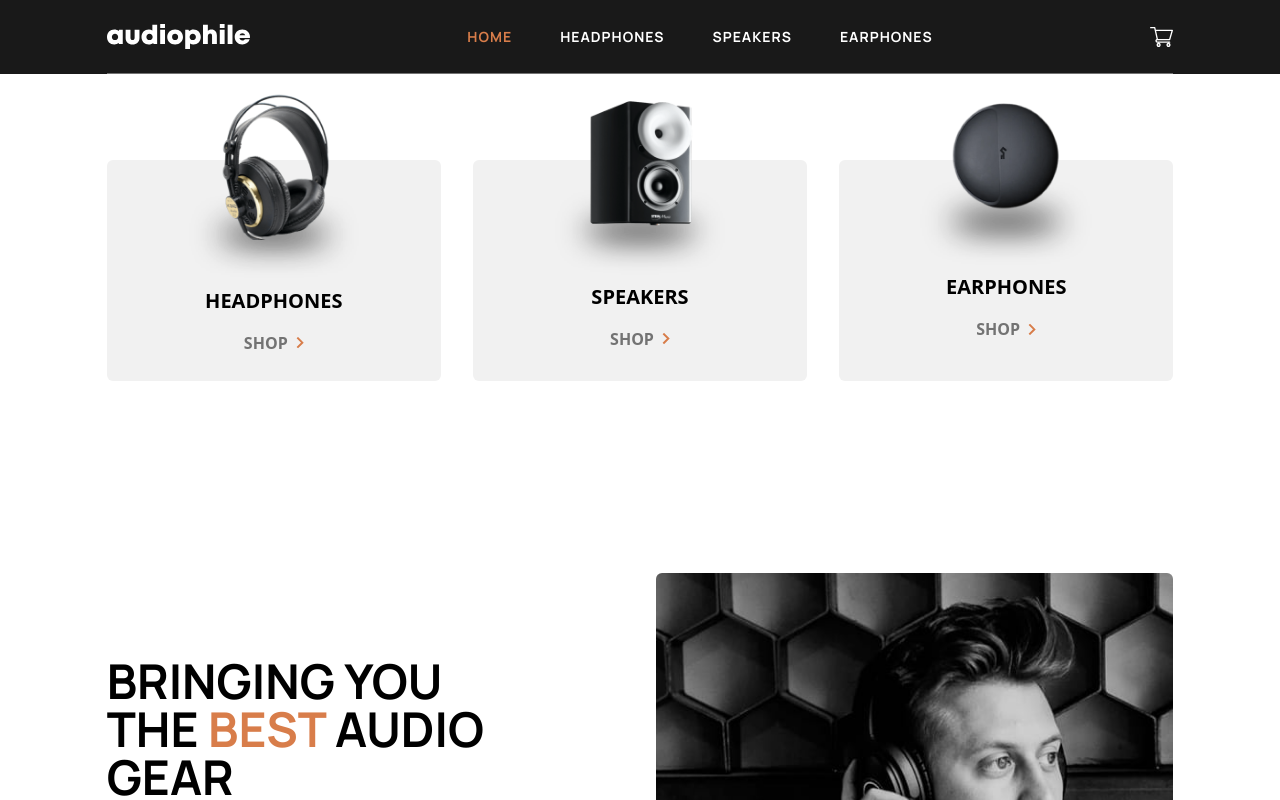
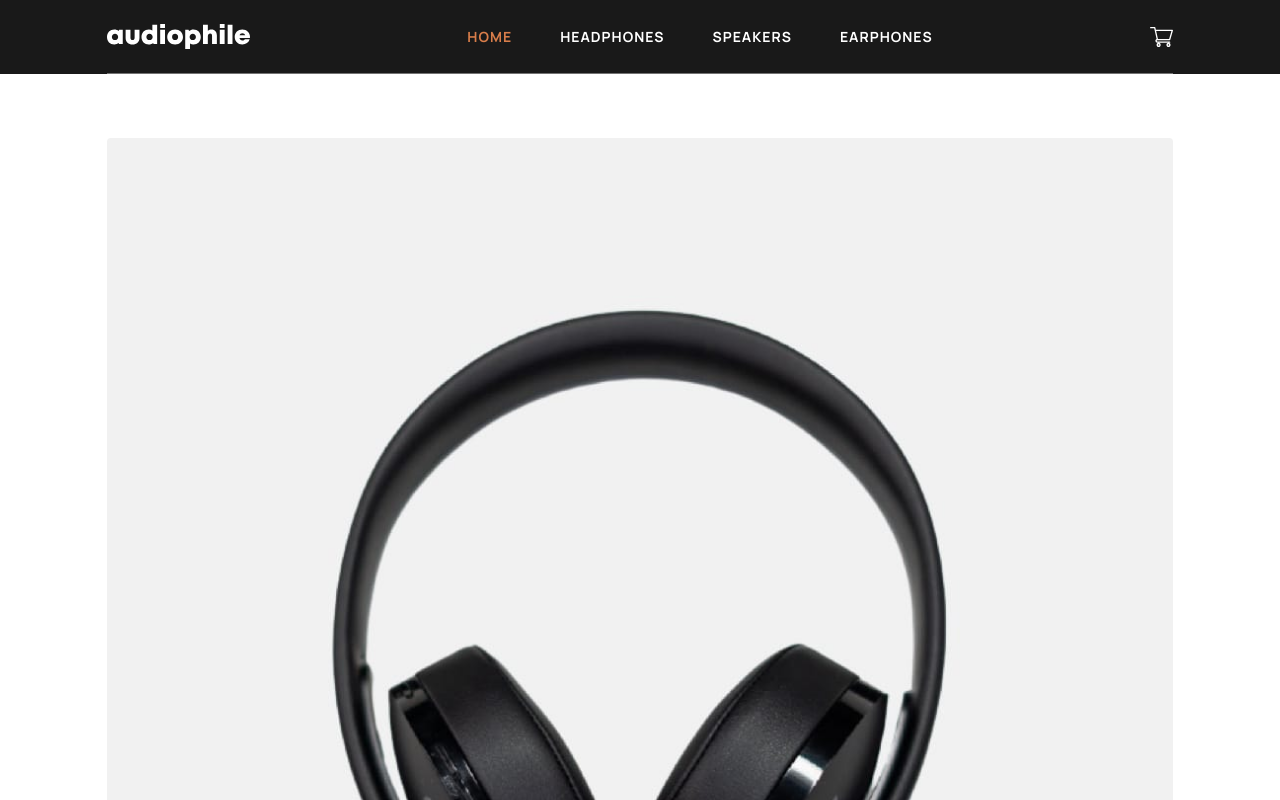
Before and after one commit to thomasthuynh/audiophile-ecommerce-website, a React (Vite) app: page /headphones in a window 1280 px wide. Shown: the top 800 px of the page. Built offline with nearby package versions, Linux system fonts and the light colour scheme.

Commit message:
Added product data to assets. Completed base styling for product model card

```diff
--- a/src/App.tsx
+++ b/src/App.tsx
@@ -5,7 +5,7 @@ import { SelectedPage } from "./types";
 import Nav from "./components/Nav";
 import Footer from "./components/Footer";
 import Home from "./pages/Home";
-import ProductListing from "./pages/ProductListing";
+import ProductModels from "./pages/ProductModels";
 
 
 function App() {
@@ -39,7 +39,7 @@ function App() {
       />
       <Routes>
         <Route path="/home" element={<Home />} />
-        <Route path="/headphones" element={<ProductListing />}/>
+        <Route path="/headphones" element={<ProductModels />}/>
       </Routes>
       <Footer selectedPage={selectedPage} setSelectedPage={setSelectedPage} />
     </div>
--- /dev/null
+++ b/src/assets/data.ts
@@ -0,0 +1,123 @@
+import { Product } from "../types";
+
+export const headphones: Product[] = [
+  {
+    id: 1,
+    slug: "xx99-mark-two-headphones",
+    name: "XX99 Mark II Headphones",
+    image: {
+      mobile: new URL(
+        "./product-xx99-mark-two-headphones/mobile/image-product.jpg",
+        import.meta.url,
+      ).href,
+      tablet: new URL(
+        "./product-xx99-mark-two-headphones/tablet/image-product.jpg",
+        import.meta.url,
+      ).href,
+      desktop: new URL(
+        "./product-xx99-mark-two-headphones/desktop/image-product.jpg",
+        import.meta.url,
+      ).href,
+    },
+    category: "headphones",
+    categoryImage: {
+      mobile: new URL(
+        "./product-xx99-mark-two-headphones/mobile/image-category-page-preview.jpg",
+        import.meta.url,
+      ).href,
+      tablet: new URL(
+        "./product-xx99-mark-two-headphones/tablet/image-category-page-preview.jpg",
+        import.meta.url,
+      ).href,
+      desktop: new URL(
+        "./product-xx99-mark-two-headphones/desktop/image-category-page-preview.jpg",
+        import.meta.url,
+      ).href,
+    },
+    new: true,
+    price: 2999,
+    description:
+      "The new XX99 Mark II headphones is the pinnacle of pristine audio. It redefines your premium headphone experience by reproducing the balanced depth and precision of studio-quality sound.",
+    features:
+      "Featuring a genuine leather head strap and premium earcups, these headphones deliver superior comfort for those who like to enjoy endless listening. It includes intuitive controls designed for any situation. Whether you’re taking a business call or just in your own personal space, the auto on/off and pause features ensure that you’ll never miss a beat.\n\nThe advanced Active Noise Cancellation with built-in equalizer allow you to experience your audio world on your terms. It lets you enjoy your audio in peace, but quickly interact with your surroundings when you need to. Combined with Bluetooth 5. 0 compliant connectivity and 17 hour battery life, the XX99 Mark II headphones gives you superior sound, cutting-edge technology, and a modern design aesthetic.",
+    includes: [
+      {
+        quantity: 1,
+        item: "Headphone unit",
+      },
+      {
+        quantity: 2,
+        item: "Replacement earcups",
+      },
+      {
+        quantity: 1,
+        item: "User manual",
+      },
+      {
+        quantity: 1,
+        item: "3.5mm 5m audio cable",
+      },
+      {
+        quantity: 1,
+        item: "Travel bag",
+      },
+    ],
+    gallery: {
+      first: {
+        mobile:
+          new URL("./product-xx99-mark-two-headphones/mobile/image-gallery-1.jpg", import.meta.url).href,
+        tablet:
+          new URL("./product-xx99-mark-two-headphones/tablet/image-gallery-1.jpg", import.meta.url).href,
+        desktop:
+          new URL("./product-xx99-mark-two-headphones/desktop/image-gallery-1.jpg", import.meta.url).href,
+      },
+      second: {
+        mobile:
+          new URL("./product-xx99-mark-two-headphones/mobile/image-gallery-2.jpg", import.meta.url).href,
+        tablet:
+          new URL("./product-xx99-mark-two-headphones/tablet/image-gallery-2.jpg", import.meta.url).href,
+        desktop:
+          new URL("./product-xx99-mark-two-headphones/desktop/image-gallery-2.jpg", import.meta.url).href,
+      },
+      third: {
+        mobile:
+          new URL("./product-xx99-mark-two-headphones/mobile/image-gallery-3.jpg", import.meta.url).href,
+        tablet:
+          new URL("./product-xx99-mark-two-headphones/tablet/image-gallery-3.jpg", import.meta.url).href,
+        desktop:
+          new URL(".product-xx99-mark-two-headphones/desktop/image-gallery-3.jpg", import.meta.url).href,
+      },
+    },
+    others: [
+      {
+        slug: "xx99-mark-one-headphones",
+        name: "XX99 Mark I",
+        image: {
+          mobile: new URL("./shared/mobile/image-xx99-mark-one-headphones.jpg", import.meta.url).href,
+          tablet: new URL("./shared/tablet/image-xx99-mark-one-headphones.jpg", import.meta.url).href,
+          desktop: new URL("./shared/desktop/image-xx99-mark-one-headphones.jpg", import.meta.url).href,
+        },
+      },
+      {
+        slug: "xx59-headphones",
+        name: "XX59",
+        image: {
+          mobile: new URL("./shared/mobile/image-xx59-headphones.jpg", import.meta.url).href,
+          tablet: new URL("./shared/tablet/image-xx59-headphones.jpg", import.meta.url).href,
+          desktop: new URL("./shared/desktop/image-xx59-headphones.jpg", import.meta.url).href,
+        },
+      },
+      {
+        slug: "zx9-speaker",
+        name: "ZX9 Speaker",
+        image: {
+          mobile: new URL("./shared/mobile/image-zx9-speaker.jpg", import.meta.url).href,
+          tablet: new URL("./shared/tablet/image-zx9-speaker.jpg", import.meta.url).href,
+          desktop: new URL("./shared/desktop/image-zx9-speaker.jpg", import.meta.url).href,
+        },
+      },
+    ],
+  },
+];
+
+export default headphones;
--- /dev/null
+++ b/src/components/ModelCard.tsx
@@ -0,0 +1,25 @@
+import { Product } from "../types"
+
+
+type Props = {
+  item: Product;
+}
+
+const ModelCard = ({ item }: Props) => {
+
+  return (
+    <div className="w-5/6 mx-auto flex flex-col items-center">
+      <picture>
+        <source media="(min-width: 1280px)" srcSet={item.categoryImage.desktop}/>
+        <source media="(min-width: 768px)" srcSet={item.categoryImage.tablet}/>
+        <img src={item.categoryImage.mobile} alt="XX99 Mark II Headphones" className="rounded pb-4"/>
+      </picture>
+      {item.new && <p className="text-xs uppercase tracking-[10px] text-primary-500 py-2 sm:text-base">New Product</p>}
+      <h2 className="text-2xl w-[90%] text-center uppercase pt-4">{item.name}</h2>
+      <p className="text-center py-6">{item.description}</p>
+      <button className="bg-primary-500 hover:bg-primary-300 px-6 py-3 text-sm uppercase tracking-[1px] text-white sm:px-8 sm:py-4 sm:text-base">See Product</button>
+    </div>
+  )
+}
+
+export default ModelCard
--- a/src/pages/ProductListing.tsx
+++ /dev/null
@@ -1,13 +0,0 @@
-import ProductCategories from '../components/ProductCategories'
-import CompanyInfo from '../components/CompanyInfo'
-
-const ProductListing = () => {
-  return (
-    <div>
-      <ProductCategories />
-      <CompanyInfo />
-    </div>
-  )
-}
-
-export default ProductListing
--- /dev/null
+++ b/src/pages/ProductModels.tsx
@@ -0,0 +1,21 @@
+import ProductCategories from "../components/ProductCategories";
+import CompanyInfo from "../components/CompanyInfo";
+import ModelCard from "../components/ModelCard";
+
+import { headphones } from "../assets/data"
+
+const ProductModels = () => {
+  return (
+    <div className="pt-[138px] pb-16">
+      {
+        headphones.map((item) => (
+          <ModelCard key={item.id} item={item} />
+        ))
+      }
+      <ProductCategories />
+      <CompanyInfo />
+    </div>
+  );
+};
+
+export default ProductModels;
--- a/src/types.ts
+++ b/src/types.ts
@@ -4,3 +4,33 @@ export enum SelectedPage {
   Speakers = "speakers",
   Earphones = "earphones",
 }
+
+export interface ImageSet {
+  mobile: string;
+  tablet: string;
+  desktop: string;
+}
+
+export interface Product {
+  id: number;
+  slug: string;
+  name: string;
+  image: ImageSet;
+  category: string;
+  categoryImage: ImageSet;
+  new: boolean;
+  price: number;
+  description: string;
+  features: string;
+  includes: Array<{ quantity: number; item: string }>;
+  gallery: {
+    first: ImageSet;
+    second: ImageSet;
+    third: ImageSet;
+  };
+  others: Array<{
+    slug: string;
+    name: string;
+    image: ImageSet;
+  }>;
+}
```
